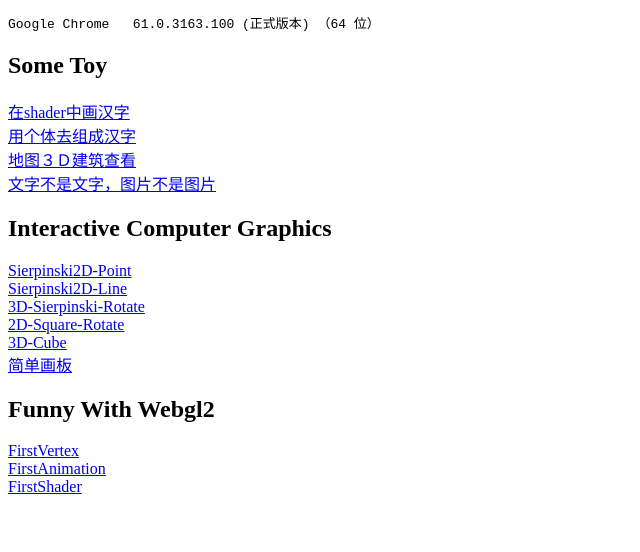
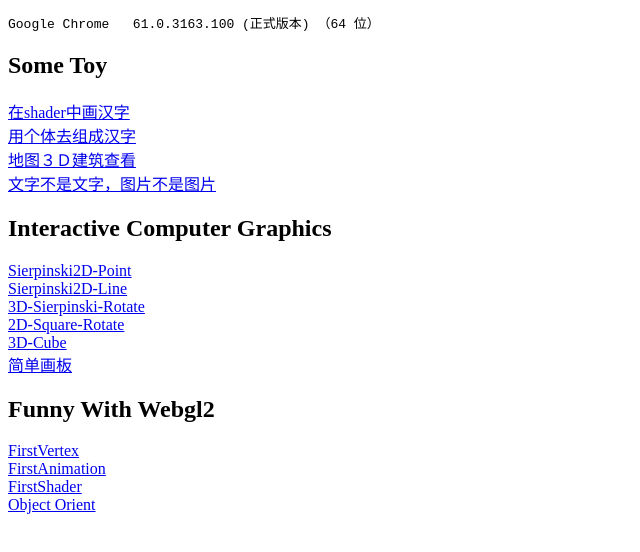
Before and after one commit to OhBonsai/CG2017, a website: page index.html in a window 1280 px wide. Shown: the whole page, without its empty margins (0-640 px from the left). Drawn offline with Linux system fonts and the light colour scheme.

Commit message:
update index

```diff
--- a/index.html
+++ b/index.html
@@ -38,6 +38,8 @@
     <br>
     <a href="fun/3-firstShader-1simpleShader/index.html">FirstShader</a>
     <br>
+    <a href="fun/3-firstShader-2ShaderTool/index.html">Object Orient</a>
+    <br>
 
 
 
```
